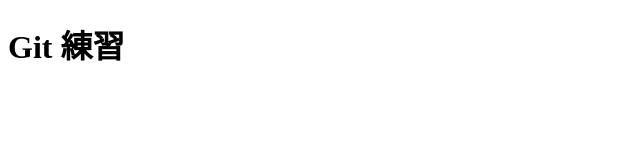
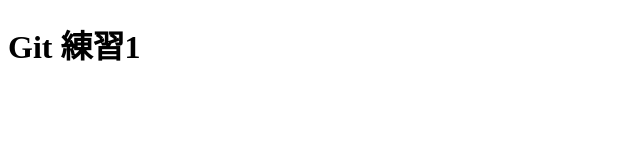
Before and after one commit to misointhesoup/0120, a plain HTML site: page index.html in a window 1280 px wide. Shown: the full height of the page, 0-640 px from the left. Drawn offline with Linux system fonts and the light colour scheme.

Commit message:
modify content

```diff
--- a/index.html
+++ b/index.html
@@ -6,6 +6,6 @@
     <title>Document</title>
 </head>
 <body>
-    <h1>Git 練習</h1>
+    <h1>Git 練習1</h1>
 </body>
 </html>
```
